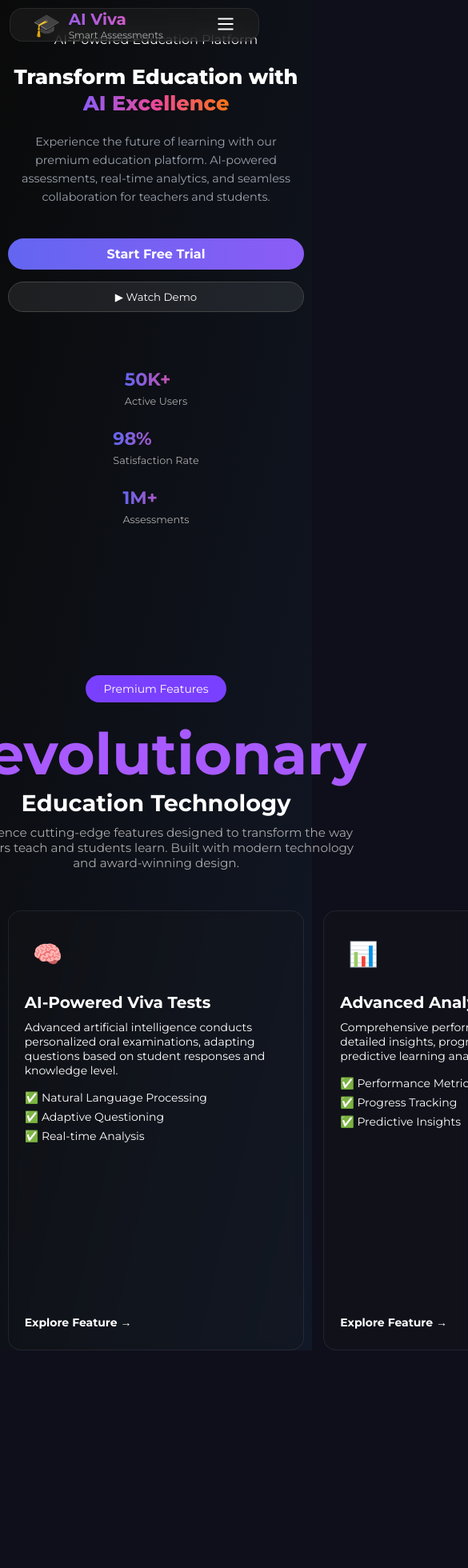
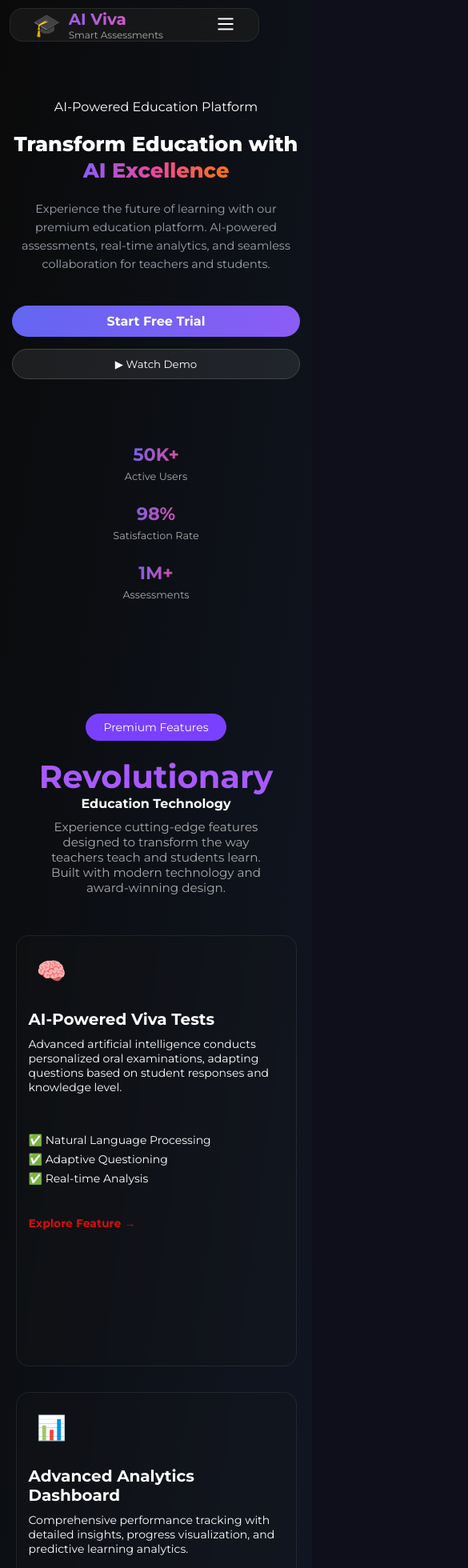
Before and after one commit to Sarbaj/Viva_main, a React (Vite) app in the folder viva-app/: page / in a window 390 px wide. Shown: the top 1960 px of the page at 80% size, 585 px wide, since content can reach past the window. Before the commit the page ends 1688 px from the top, so only its background shows below. Built offline with nearby package versions, Linux system fonts and the light colour scheme; a web font is replaced by a local one.

Commit message:
style and responsive and nav

```diff
--- a/viva-app/src/CSS/chart.css
+++ b/viva-app/src/CSS/chart.css
@@ -111,3 +111,86 @@
 .see-more-btn:hover {
   background: #5b21b6;
 }
+/* ========== Responsive Design ========== */
+
+/* Large Tablets (≤ 1024px) */
+@media (max-width: 1024px) {
+  .analytics-container {
+    padding: 10vh 2rem;
+  }
+
+  .stats-grid1 {
+    grid-template-columns: repeat(2, 1fr);
+  }
+
+  .charts-grid {
+    flex-direction: column;
+  }
+
+  .chart-card {
+    max-width: 100%;
+  }
+}
+
+/* Tablets & Small Laptops (≤ 768px) */
+@media (max-width: 768px) {
+  .analytics-header {
+    flex-direction: column;
+    text-align: center;
+    gap: 1rem;
+  }
+
+  .analytics-header1 {
+    flex-direction: column;
+    padding: 1.5rem;
+  }
+
+  .stats-grid {
+    width: 100%;
+  }
+}
+
+/* Mobile (≤ 480px) */
+@media (max-width: 480px) {
+  .analytics-container {
+    position: relative;
+    background: #0f0f1a;
+    color: white;
+
+    min-height: 100vh;
+
+    font-family: Arial, sans-serif;
+  }
+
+  .analytics-header h1 {
+    font-size: 1.5rem;
+  }
+  .analytics-header1 {
+    padding: 6rem 0rem;
+    min-height: 4rem;
+    display: flex;
+    flex-direction: column;
+    justify-content: center;
+    align-items: center;
+  }
+  .analytics-header1 select,
+  .analytics-header1 input {
+    width: 100%;
+    padding: 12px;
+    margin: 0.5rem;
+  }
+
+  .chart-card {
+    padding: 15px;
+  }
+
+  .table-card th,
+  .table-card td {
+    font-size: 0.85rem;
+    padding: 6px;
+  }
+
+  .see-more-btn {
+    width: 100%;
+  }
+}
--- a/viva-app/src/CSS/home.css
+++ b/viva-app/src/CSS/home.css
@@ -5,8 +5,9 @@
   background: linear-gradient(to bottom right, #0a0a0a, #111827);
 }
 .maindiv2 {
-  height: 100vh;
+  min-height: 100vh;
   width: 100vw;
+  padding: 3rem;
 }
 .home-container {
   font-family: "Poppins", sans-serif;
@@ -15,6 +16,7 @@
   height: 100vh;
   display: flex;
   flex-direction: column;
+
   align-items: center;
 }
 
@@ -181,7 +183,7 @@ html {
 
 .maindiv2 {
   width: 100vw;
-  height: 100vh;
+  min-height: 100vh;
   display: flex;
   flex-direction: column;
   justify-content: center;
@@ -226,9 +228,8 @@ html {
   width: 80vw;
   min-height: 20vh;
   display: flex;
-  justify-content: space-between;
-  gap: 2rem;
-  overflow: visible;
+  gap: 1rem;
+  justify-content: space-around;
 }
 
 .feature-card {
@@ -238,12 +239,12 @@ html {
   backdrop-filter: blur(5px);
   -webkit-backdrop-filter: blur(5px);
   color: white;
-  padding: 25px 20px;
+  padding: 20px 20px;
   flex: 1;
   width: 150px;
+  min-height: 100%;
   display: flex;
   flex-direction: column;
-  justify-content: space-between;
   transition: transform 0.3s;
 }
 
@@ -271,7 +272,7 @@ html {
 
 .feature-card ul {
   list-style: none;
-  padding: 0;
+  padding: 2rem 0rem;
   margin-top: 10px;
 }
 
@@ -281,12 +282,12 @@ html {
 }
 
 .feature-card a {
-  margin-top: auto;
   color: #ffffff;
   font-weight: bold;
   text-decoration: none;
   font-size: 14px;
 }
+/* ================= Responsive Design ================= */
 /* ================= Responsive Design ================= */
 
 /* Tablets (≤1024px) */
@@ -362,8 +363,17 @@ html {
 
 /* Small Phones (≤480px) */
 @media (max-width: 480px) {
-  .hero {
-    padding: 40px 10px 30px;
+  /* .maindiv2 {
+    padding-top: -15rem;
+  } */
+  .home-container {
+    font-family: "Poppins", sans-serif;
+    color: white;
+    height: 100vh;
+    display: flex;
+    flex-direction: column;
+    padding-top: 4rem;
+    align-items: center;
   }
 
   .hero h1 {
@@ -377,6 +387,7 @@ html {
 
   .stats h2 {
     font-size: 1.4rem;
+    text-align: center;
   }
 
   .stats p {
@@ -399,10 +410,35 @@ html {
   }
 
   .header h1 {
-    font-size: 1.8em;
+    font-size: 1em;
   }
 
   .header p {
     font-size: 0.95em;
   }
+
+  .features {
+    width: 100vw;
+    min-height: 200vh;
+    gap: 2rem;
+    overflow: visible;
+    display: flex;
+    flex-direction: column;
+    justify-content: center;
+    align-items: center;
+  }
+
+  .feature-card {
+    width: 90%;
+    overflow: hidden;
+    padding: 15px;
+    font-size: 13px;
+    justify-content: start;
+  }
+  .feature-card a {
+    color: #d10f0f;
+    font-weight: bold;
+    text-decoration: none;
+    font-size: 14px;
+  }
 }
--- a/viva-app/src/CSS/login.css
+++ b/viva-app/src/CSS/login.css
@@ -93,7 +93,7 @@
 /* Mobile screens */
 @media (max-width: 600px) {
   .login-form {
-    width: 100%;
+    width: 20rem;
     max-width: 95%;
     padding: 25px 20px;
   }
@@ -123,6 +123,7 @@
 @media (max-width: 400px) {
   .login-form {
     width: 20rem;
+    background: red;
     padding: 20px 15px;
   }
 
--- a/viva-app/src/CSS/teacher.css
+++ b/viva-app/src/CSS/teacher.css
@@ -8,10 +8,14 @@ body {
 
 /* Dashboard */
 .dashboard1 {
+  padding: 2rem 0rem;
   margin-top: 10vh;
   position: relative;
-  width: 100vw;
-  padding: 20px;
+  width: 100%;
+  display: flex;
+  flex-direction: column;
+  justify-content: space-between;
+  align-items: center;
   overflow-x: hidden;
 }
 
@@ -241,14 +245,16 @@ body {
 @media (max-width: 768px) {
   .dashboard-header {
     flex-direction: column;
-    align-items: flex-start;
-    text-align: left;
+    align-items: center;
+    text-align: center;
     gap: 10px;
   }
 
   .stats-grid {
     grid-template-columns: 1fr; /* single column */
     gap: 15px;
+
+    justify-items: center;
   }
 
   .stat-card {
@@ -257,7 +263,7 @@ body {
 
   .grid-2 {
     flex-direction: column;
-    align-items: stretch;
+    align-items: center;
   }
 
   .card {
--- a/viva-app/src/PAGE/Login.jsx
+++ b/viva-app/src/PAGE/Login.jsx
@@ -56,7 +56,7 @@ const Login = () => {
     <>
       <div className="login-wrapper">
         <form className="login-form">
-          <h2
+          {/* <h2
             style={{
               position: "absolute",
               top: "5px",
@@ -69,7 +69,7 @@ const Login = () => {
             }}
           >
             X
-          </h2>
+          </h2> */}
           <h2>Welcome Back</h2>
 
           <label>ENROLLMENT NUMBER</label>
--- a/viva-app/src/PAGE/NavBar.jsx
+++ b/viva-app/src/PAGE/NavBar.jsx
@@ -81,7 +81,18 @@ const NavBar = () => {
 
       {/* Links */}
       <div className={`nav-links ${isMenuOpen ? "active" : ""}`}>
+        {(isMenuOpen === true) & (isLoggedIn == false) ? (
+          <>
+            <Link to="/login" className="signin-link">
+              Sign In
+            </Link>
+          </>
+        ) : (
+          <> </>
+        )}
+
         {Role === "1" && (
+          <>
             <Link
               to="/teacherdashboard"
               className="nav-link"
@@ -89,16 +100,6 @@ const NavBar = () => {
             >
               <BarChart2 size={16} /> Dashboard
             </Link>
-        )}
-        {isLoggedIn && Role == 0 && (
-          <Link
-            to="/join"
-            className="nav-link"
-            onClick={() => setIsMenuOpen(false)}
-          >
-            <Users size={16} /> Classes
-          </Link>
-        )}
             <Link
               to="/resources"
               className="nav-link"
@@ -113,6 +114,25 @@ const NavBar = () => {
             >
               <BarChart2 size={16} /> Analytics
             </Link>
+            <button className="logout-btn" onClick={handleLogout}>
+              Logout
+            </button>
+          </>
+        )}
+        {isLoggedIn && Role == 0 && (
+          <>
+            <Link
+              to="/join"
+              className="nav-link"
+              onClick={() => setIsMenuOpen(false)}
+            >
+              <Users size={16} /> Classes
+            </Link>
+            <button className="logout-btn" onClick={handleLogout}>
+              Logout
+            </button>
+          </>
+        )}
       </div>
 
       {/* Right Side */}
@@ -122,18 +142,18 @@ const NavBar = () => {
           <span className="badge">3</span>
         </div>
         {isLoggedIn ? (
-          <button className="logout-btn" onClick={handleLogout}>
-            Logout
-          </button>
+          <></>
         ) : (
           // <Login />
+          <>
             <Link to="/login" className="signin-link">
               Sign In
             </Link>
-        )}
-        <Link to="/get-started" className="get-started-btn">
+            <Link to="/login" className="get-started-btn">
               Get Started
             </Link>
+          </>
+        )}
       </div>
     </nav>
   );
```
Lines whose indentation alone changed are shown as unchanged.
